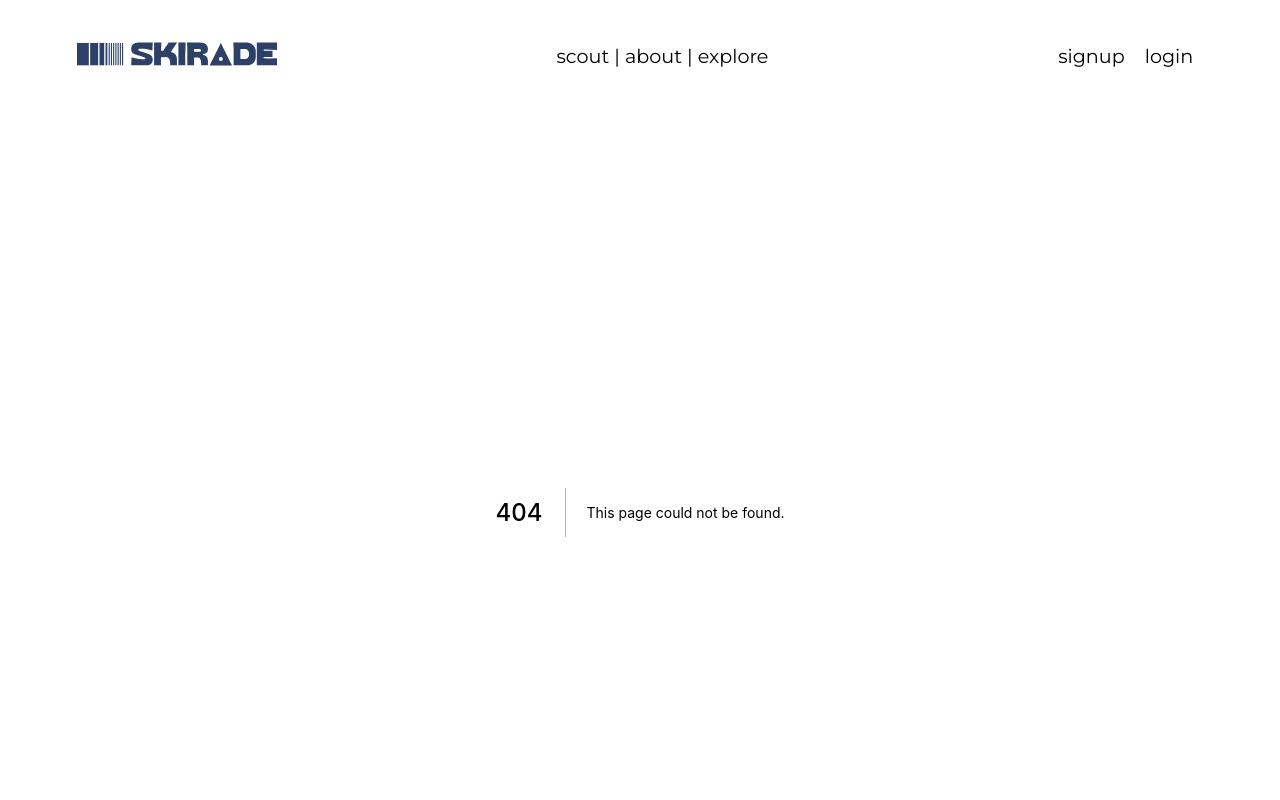
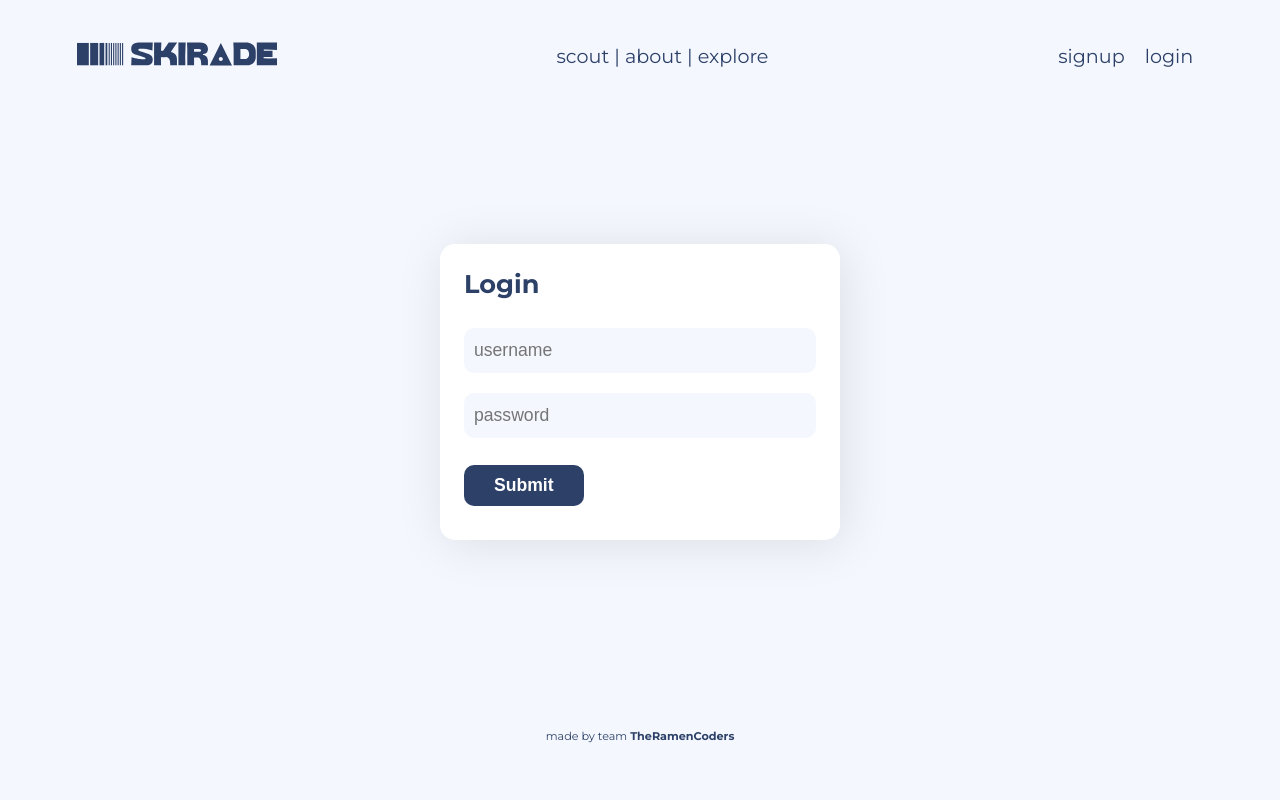
Before and after one commit to bhavyagosai/skirade, a Next.js app in the folder frontend/: page /login in a window 1280 px wide. Before the commit this address had no page. Shown: the top 800 px of the page. Built offline with nearby package versions, Linux system fonts and the light colour scheme.

Commit message:
persistent auth api integration

```diff
--- /dev/null
+++ b/frontend/pages/login.js
@@ -0,0 +1,148 @@
+import styles from "../styles/Index.module.css";
+import { useEffect, useState } from "react";
+import Head from "next/head";
+import Link from "next/link";
+import Image from "next/image";
+import { useRouter } from "next/router";
+import { gql, useMutation, useQuery } from "@apollo/client";
+import { Formik, Form, Field } from "formik";
+import * as Yup from "yup";
+import { motion } from "framer-motion";
+import { faCircleChevronLeft } from "@fortawesome/free-solid-svg-icons";
+import { FontAwesomeIcon } from "@fortawesome/react-fontawesome";
+
+import ChatElement from "../components/ChatElement";
+import FormError from "../components/FormError";
+
+const LOGIN_USER = gql`
+  mutation login($username: String!, $password: String!) {
+    login(username: $username, password: $password) {
+      id
+      username
+      email
+      name
+      age
+      city
+      country
+      education
+      institution
+      degree
+      passingYear
+      token
+      createdAt
+    }
+  }
+`;
+
+export default function Login() {
+  const router = useRouter();
+
+  // isSubmitting for disabling the form submit until a response has been recieved by clicking submit once
+  const [isSubmitting, setIsSubmitting] = useState(false);
+
+  const [login, { error, data, loading }] = useMutation(LOGIN_USER, {
+    onError: (error) => {
+      console.log(error);
+      setIsSubmitting(false); //enable the form submit btn again
+    },
+    onCompleted: (data) => {
+      console.log("User Logged in!\n" + JSON.stringify(data));
+      setIsSubmitting(false); //enable the form submit btn again
+      localStorage.setItem("UserData", JSON.stringify(data));
+      router.push("/");
+    },
+  });
+
+  // Yup validation for login info
+  const loginValidationSchema = Yup.object().shape({
+    username: Yup.string().required().label("Username"),
+    password: Yup.string().required().min(8).label("Password"),
+  });
+
+  const loginHandler = (data) => {
+    setIsSubmitting(true); // Disables the form submit btn
+    login({
+      variables: {
+        username: data.username,
+        password: data.password,
+      },
+    }).catch((error) => {
+      console.log(error);
+    });
+  };
+
+  return (
+    <div className={styles.container}>
+      <div className={styles.signupContainer}>
+        <div className={styles.signupBox}>
+          <Formik
+            initialValues={{
+              username: "",
+              password: "",
+            }}
+            onSubmit={loginHandler}
+            validationSchema={loginValidationSchema}
+          >
+            {({
+              handleChange,
+              errors,
+              setFieldTouched,
+              touched,
+              handleSubmit,
+            }) => {
+              return (
+                <Form className={styles.loginForm}>
+                  <h2>Login</h2>
+                  <br />
+                  <input
+                    type="text"
+                    name="username"
+                    placeholder="username"
+                    onBlur={() => setFieldTouched("username")}
+                    required
+                    onChange={handleChange("username")}
+                  />
+                  <FormError
+                    error={errors.username}
+                    visible={touched.username}
+                  />
+                  {/* <br /> */}
+
+                  {/* <label htmlFor="email">email</label> */}
+                  <br />
+                  <input
+                    type="password"
+                    name="password"
+                    placeholder="password"
+                    onBlur={() => setFieldTouched("password")}
+                    required
+                    onChange={handleChange("password")}
+                  />
+                  <FormError
+                    error={errors.password}
+                    visible={touched.password}
+                  />
+                  {/* <br /> */}
+
+                  {/* <label htmlFor="confirmPassword">confirm password</label> */}
+                  <br />
+
+                  <div id="form-button">
+                    <button
+                      className={styles.submitBtn}
+                      type="submit"
+                      disabled={isSubmitting}
+                      onClick={handleSubmit}
+                    >
+                      Submit
+                    </button>
+                  </div>
+                </Form>
+              );
+            }}
+          </Formik>
+        </div>
+      </div>
+    </div>
+  );
+}
--- a/frontend/styles/Index.module.css
+++ b/frontend/styles/Index.module.css
@@ -152,13 +152,16 @@
   cursor: pointer;
 }
 
-.form h2 {
+.form h2,
+.loginForm h2 {
   font-size: 1.6em;
   font-weight: 700;
 }
 
 .form input,
-.form select {
+.loginForm input,
+.form select,
+.loginForm select {
   margin: 10px 0;
   width: 100%;
   background: #f4f7fe;
@@ -170,7 +173,8 @@
   font-size: 1.1em;
 }
 
-.form label {
+.form label,
+.loginForm label {
   display: flex;
   align-items: center;
   font-size: 1.1em;
@@ -180,7 +184,9 @@
 }
 
 .form input:focus,
-.form select:focus {
+.loginForm input:focus,
+.form select:focus,
+.loginForm input:focus {
   outline: none;
 }
 
@@ -244,7 +250,7 @@
   color: white;
   border-radius: 7px;
   width: 110px;
-  font-family: 'Montserrat', sans-serif;
+  font-family: "Montserrat", sans-serif;
 }
 
 .filterApplyBtn:hover {
```
Also changed, not shown: frontend/pages/index.js (+35 -0 lines), frontend/pages/signup.js (+24 -29 lines), 2 other files (tests, documents, lock files or other folders).
